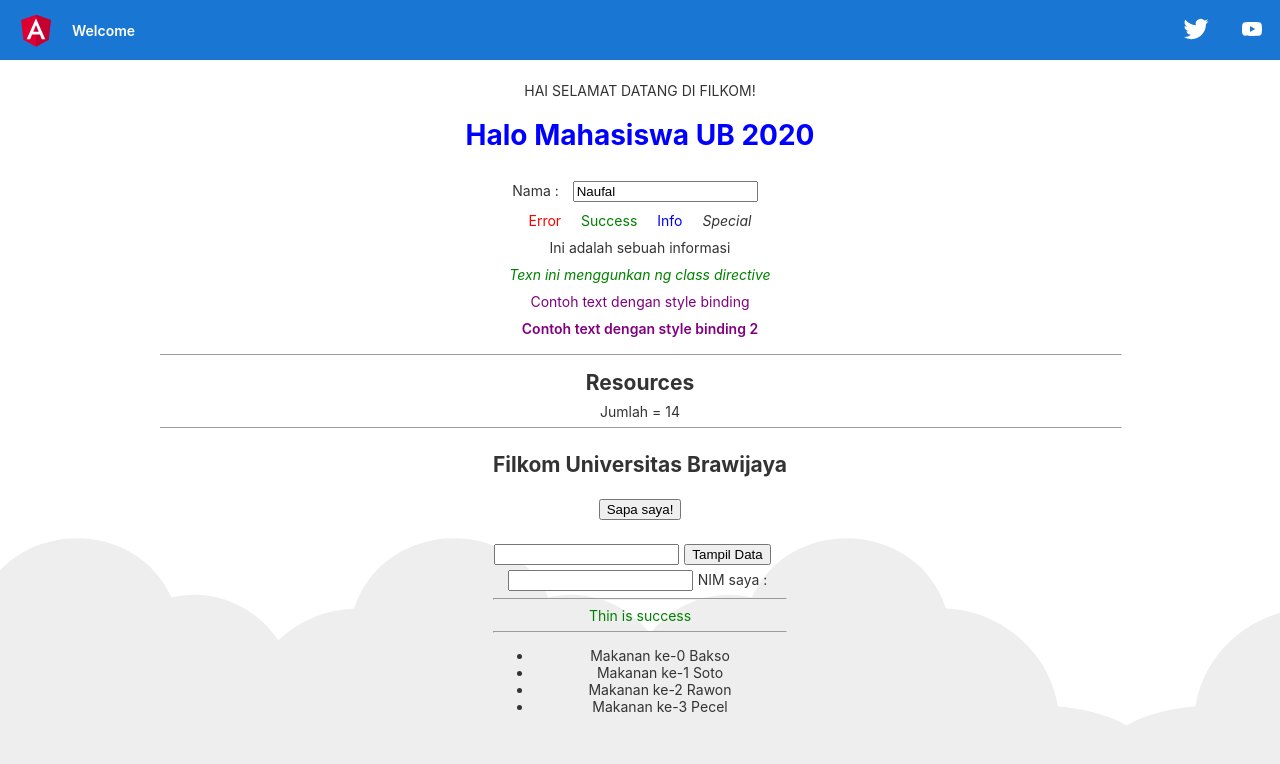
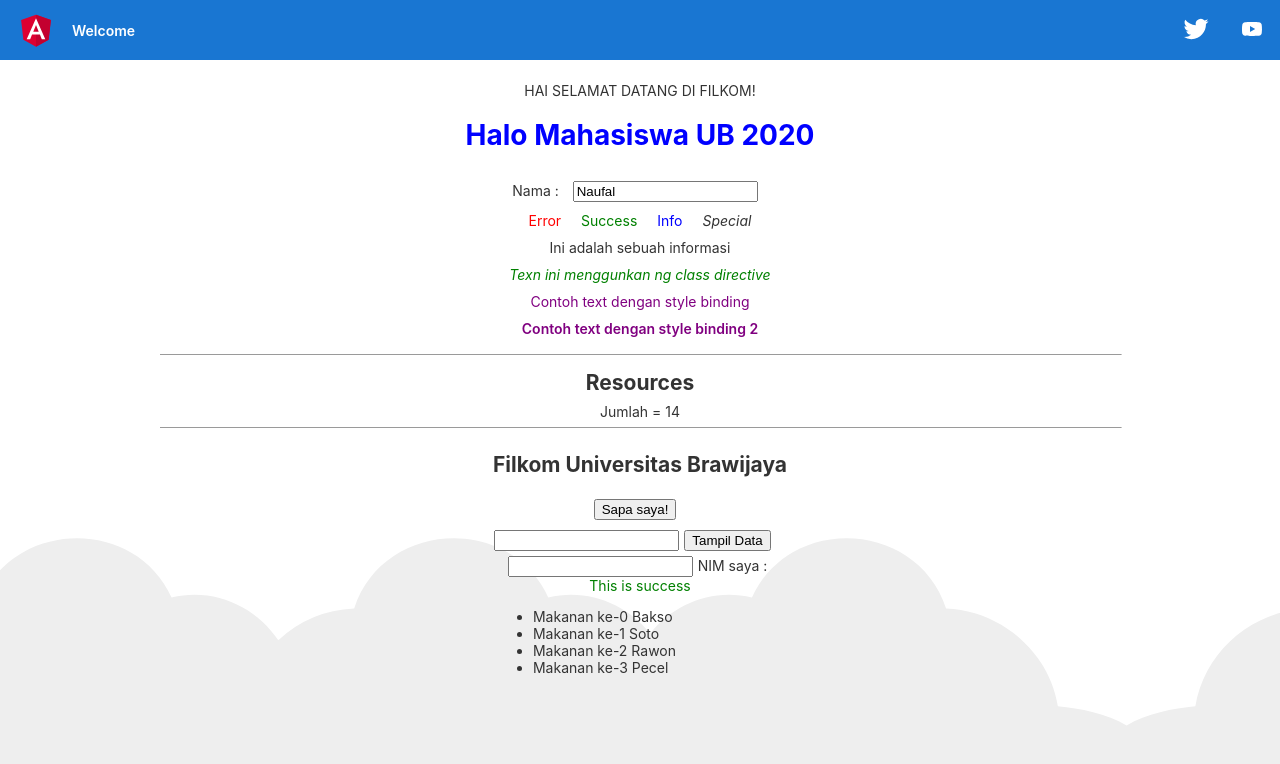
Before and after one commit to naufalix/coba-angular, an Angular app: page / in a window 1280 px wide. Shown: the top 764 px of the page. Built offline with nearby package versions, Linux system fonts and the light colour scheme.

Commit message:
Update salam.component.html

```diff
--- a/src/app/salam/salam.component.html
+++ b/src/app/salam/salam.component.html
@@ -7,7 +7,7 @@
 		<h2>Filkom Universitas Brawijaya</h2>
 	</ng-template>
 	<button (click)="hello($event)">Sapa saya!</button>
-	<p>{{sapaan}}</p>
+	<span>{{sapaan}}</span><br>
 
 	<input #dataInput type="text" name="" (keyup)="tampilData(dataInput.value)">
 	<button (click)="tampilData(dataInput.value)">Tampil Data</button>
@@ -15,14 +15,13 @@
 	<br>
 	<input [(ngModel)]="nim" type="text" name="">
 	<span>NIM saya : {{nim}}</span>
-	<hr>
+
 	<div [ngSwitch]="ket">
-		<span *ngSwitchCase="'error'" 	class="text-error">Thin is error</span>
-		<span *ngSwitchCase="'success'" class="text-success">Thin is success</span>
-		<span *ngSwitchCase="'info'" 	class="text-info">Thin is info</span>
+		<span *ngSwitchCase="'error'" 	class="text-error">This is error</span>
+		<span *ngSwitchCase="'success'" class="text-success">This is success</span>
+		<span *ngSwitchCase="'info'" 	class="text-info">This is info</span>
 	</div>
-	<hr>
-	<ul>
-		<li *ngFor="let food of foods; index as i">Makanan ke-{{i}} {{food}}</li>
-	</ul>
 </div>
+<ul>
+	<li *ngFor="let food of foods; index as i">Makanan ke-{{i}} {{food}}</li>
+</ul>
```
